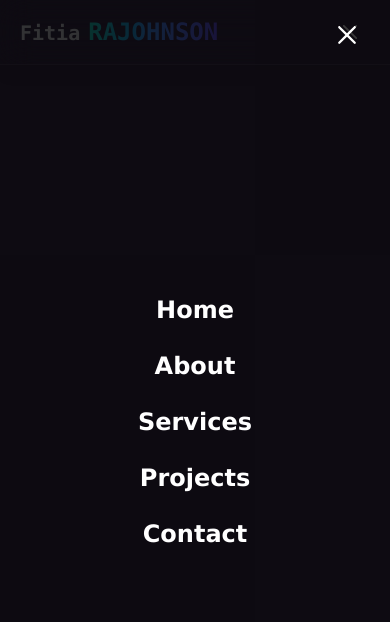
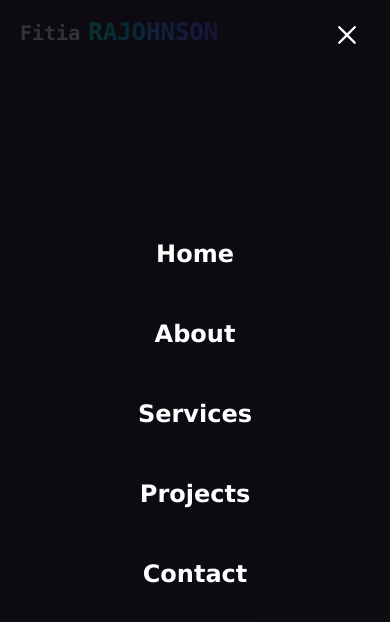
Before and after one commit to tsiaroFitia/PortFolio, a React (Vite) app: page / in a window 390 px wide. Both pictures are taken after a click on the element 350 px from the left and 32 px from the top of the page. Shown: the top 622 px of the page. Built offline with nearby package versions, Linux system fonts and the light colour scheme.

Commit message:
update navbar/mobilemenu

```diff
--- a/src/ui/MobileMenu.jsx
+++ b/src/ui/MobileMenu.jsx
@@ -22,11 +22,12 @@ export default function MobileMenu({ isMenuOpen, setIsMenuOpen }) {
       </button>
 
       {/* Menu */}
-      <div className="flex flex-col items-center gap-6">
+      <div className="flex flex-col items-center gap-8">
         {/*---------HOME--------- */}
         <a
           href="#home"
-          className={`text-2xl font-semibold text-white relative transition-transform duration-300
+          onClick={() => setIsMenuOpen(false)}
+          className={`text-2xl font-semibold text-white relative transition-transform duration-300 mb-4
             ${
               isMenuOpen
                 ? "opacity-100 translate-y-0"
@@ -35,13 +36,13 @@ export default function MobileMenu({ isMenuOpen, setIsMenuOpen }) {
           `}
         >
           Home
-          <span className="absolute left-0 bottom-0 w-0 h-[3px] bg-gradient-to-r from-teal-400 via-blue-500 to-indigo-600 transition-all duration-300 group-hover:w-full"></span>
         </a>
 
         {/*---------ABOUT--------- */}
         <a
           href="#about"
-          className={`text-2xl font-semibold text-white relative transition-transform duration-300
+          onClick={() => setIsMenuOpen(false)}
+          className={`text-2xl font-semibold text-white relative transition-transform duration-300 mb-4
             ${
               isMenuOpen
                 ? "opacity-100 translate-y-0"
@@ -50,13 +51,13 @@ export default function MobileMenu({ isMenuOpen, setIsMenuOpen }) {
           `}
         >
           About
-          <span className="absolute left-0 bottom-0 w-0 h-[3px] bg-gradient-to-r from-teal-400 via-blue-500 to-indigo-600 transition-all duration-300 group-hover:w-full"></span>
         </a>
 
         {/*---------SERVICES--------- */}
         <a
           href="#services"
-          className={`text-2xl font-semibold text-white relative transition-transform duration-300
+          onClick={() => setIsMenuOpen(false)}
+          className={`text-2xl font-semibold text-white relative transition-transform duration-300 mb-4
             ${
               isMenuOpen
                 ? "opacity-100 translate-y-0"
@@ -65,13 +66,13 @@ export default function MobileMenu({ isMenuOpen, setIsMenuOpen }) {
           `}
         >
           Services
-          <span className="absolute left-0 bottom-0 w-0 h-[3px] bg-gradient-to-r from-teal-400 via-blue-500 to-indigo-600 transition-all duration-300 group-hover:w-full"></span>
         </a>
 
         {/*---------PROJECTS--------- */}
         <a
           href="#projects"
-          className={`text-2xl font-semibold text-white relative transition-transform duration-300
+          onClick={() => setIsMenuOpen(false)}
+          className={`text-2xl font-semibold text-white relative transition-transform duration-300 mb-4
             ${
               isMenuOpen
                 ? "opacity-100 translate-y-0"
@@ -80,13 +81,13 @@ export default function MobileMenu({ isMenuOpen, setIsMenuOpen }) {
           `}
         >
           Projects
-          <span className="absolute left-0 bottom-0 w-0 h-[3px] bg-gradient-to-r from-teal-400 via-blue-500 to-indigo-600 transition-all duration-300 group-hover:w-full"></span>
         </a>
 
         {/*---------CONTACT--------- */}
         <a
           href="#contact"
-          className={`text-2xl font-semibold text-white relative transition-transform duration-300
+          onClick={() => setIsMenuOpen(false)}
+          className={`text-2xl font-semibold text-white relative transition-transform duration-300 mb-4
             ${
               isMenuOpen
                 ? "opacity-100 translate-y-0"
@@ -95,7 +96,6 @@ export default function MobileMenu({ isMenuOpen, setIsMenuOpen }) {
           `}
         >
           Contact
-          <span className="absolute left-0 bottom-0 w-0 h-[3px] bg-gradient-to-r from-teal-400 via-blue-500 to-indigo-600 transition-all duration-300 group-hover:w-full"></span>
         </a>
       </div>
     </div>
--- a/src/ui/NavBar.jsx
+++ b/src/ui/NavBar.jsx
@@ -1,7 +1,6 @@
 import React, { useEffect } from "react";
 import Logo from "./Logo";
-import { MdMenu } from "react-icons/md";
-import { RxCross2 } from "react-icons/rx";
+import { HiOutlineMenuAlt3 } from "react-icons/hi";
 
 export default function NavBar({ isMenuOpen, setIsMenuOpen }) {
   useEffect(() => {
@@ -13,16 +12,14 @@ export default function NavBar({ isMenuOpen, setIsMenuOpen }) {
         <div className="flex justify-between items-center font-mono h-16">
           <Logo />
 
-          <div
-            onClick={() => setIsMenuOpen(!isMenuOpen)}
-            className="text-2xl absolute right-7 z-40 md:hidden cursor-pointer font-mono "
-          >
-            {isMenuOpen === true ? (
-              <RxCross2 className="icon-wrapper-menu" />
-            ) : (
-              <MdMenu className="icon-wrapper-menu" />
-            )}
-          </div>
+          {!isMenuOpen && (
+            <div
+              onClick={() => setIsMenuOpen(!isMenuOpen)}
+              className="text-2xl absolute right-7 z-40 md:hidden cursor-pointer font-mono "
+            >
+              <HiOutlineMenuAlt3 />
+            </div>
+          )}
 
           <div className="flex md:flex items-center space-x-8">
             <div className="hidden md:flex items-center space-x-8">
```
